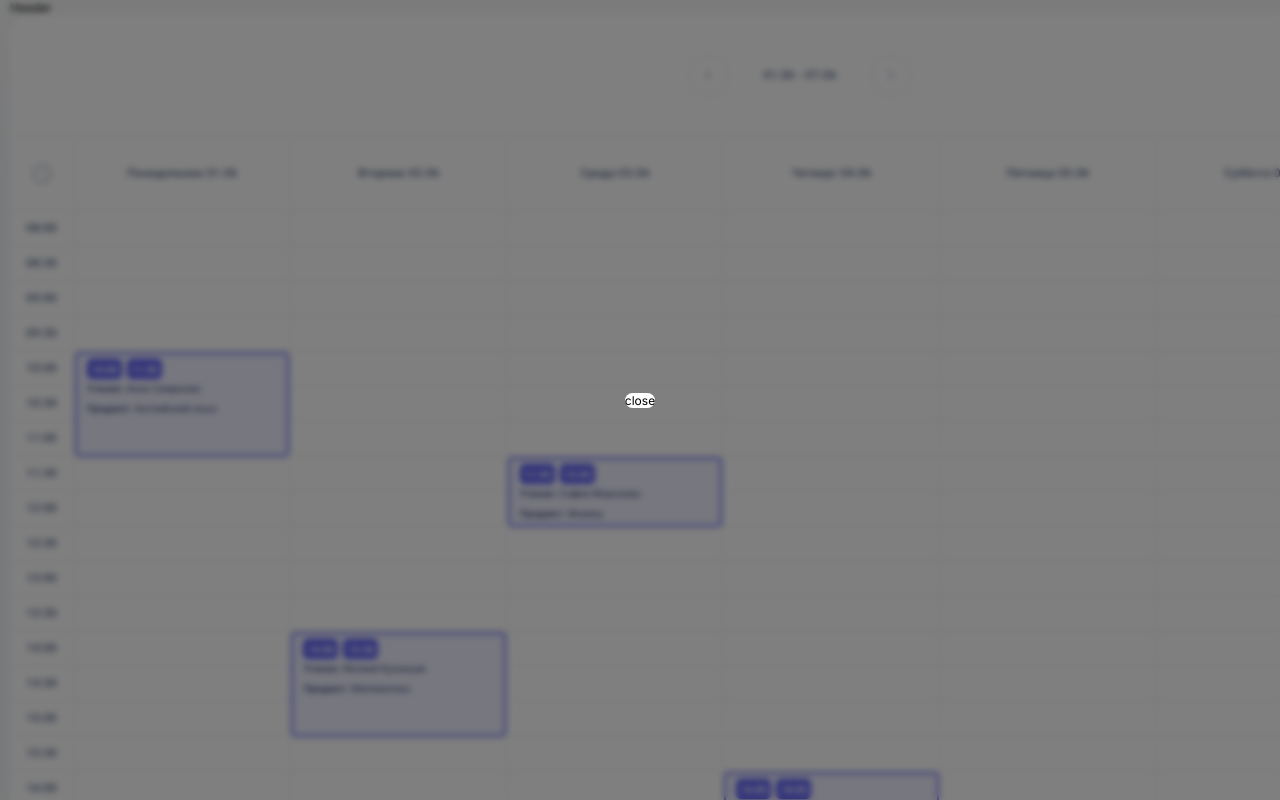
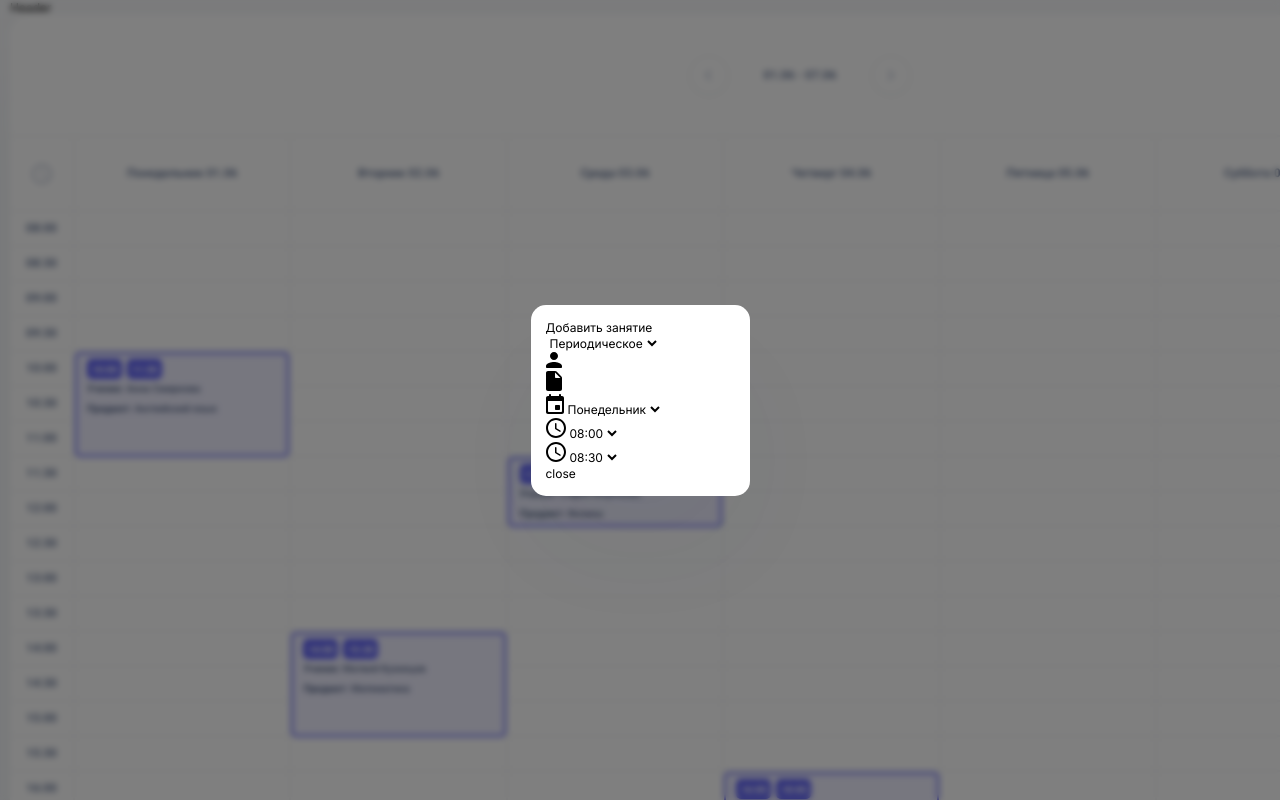
Before and after one commit to ComShep/coach-crm, a React (Vite) app: page /dashboard in a window 1280 px wide. Both pictures are taken after a click on the element 183 px from the left and 227 px from the top of the page. Shown: the top 800 px of the page. Built offline with nearby package versions, Linux system fonts and the light colour scheme.

Commit message:
добавил вывод времени начала занятия и времени окончания заняти, добавил логику смены разового/периодического занятия

```diff
--- a/src/components/LessonForm/LessonForm.module.css
+++ b/src/components/LessonForm/LessonForm.module.css
@@ -17,5 +17,5 @@
 	background: #fff;
 	max-width: 440px;
 	border-radius: 15px;
-
+	padding: 15px;
 }
--- a/src/components/LessonForm/LessonForm.tsx
+++ b/src/components/LessonForm/LessonForm.tsx
@@ -1,21 +1,119 @@
-import { useLessonsStore } from '../../store';
-import styles from './LessonForm.module.css'
+import { useState } from "react";
+import { useLessonsStore } from "../../store";
+import styles from "./LessonForm.module.css";
+import type { Lesson } from "../../store/types";
+import { IconDate, IconSubject, IconTime, IconUser } from "../assets/icons";
+import { generateTimeSlots } from "../../utils/schedule";
 
+const timeSlots = generateTimeSlots();
 
 export const LessonForm = () => {
   const toggleModalShow = useLessonsStore((state) => state.toggleModalShow);
   const setModalMode = useLessonsStore((state) => state.setModalMode);
 
+  const [lessonFormValue, setLessonFormValue] = useState<Lesson>({
+    id: "",
+    studentName: "",
+    subject: "",
+    dayOfWeek: 0,
+    startTime: "",
+    endTime: "",
+    type: "recurring",
+    singleDate: "",
+  });
+
   const handleClickClose = () => {
     toggleModalShow();
-		setModalMode('close')
-	}
+    setModalMode("close");
+  };
+
+  const handleChange = (
+    event: React.ChangeEvent<HTMLInputElement | HTMLSelectElement>,
+    inputName: keyof Lesson,
+  ) => {
+    const inputValue =
+      inputName === "dayOfWeek"
+        ? Number(event.target.value)
+        : event.target.value;
+    setLessonFormValue({ ...lessonFormValue, [inputName]: inputValue });
+  };
 
   return (
     <div className={styles.modal}>
       <div className={styles.modalContainer}>
+        <div className={styles.modalHeader}>
+          <h2>Добавить занятие</h2>
+          <select
+            value={lessonFormValue.type}
+            onChange={(event) => handleChange(event, "type")}
+          >
+            <option value="recurring">Периодическое</option>
+            <option value="single">Разовое</option>
+          </select>
+        </div>
+        <div className={styles.inputBlock}>
+          <IconUser />
+          <input
+            value={lessonFormValue.studentName}
+            onChange={(event) => handleChange(event, "studentName")}
+          />
+        </div>
+        <div className={styles.inputBlock}>
+          <IconSubject />
+          <input
+            value={lessonFormValue.subject}
+            onChange={(event) => handleChange(event, "subject")}
+          />
+        </div>
+        { lessonFormValue.type === 'recurring' && <div className={styles.inputBlock}>
+          <IconDate />
+          <select
+            value={lessonFormValue.dayOfWeek}
+            onChange={(event) => handleChange(event, "dayOfWeek")}
+          >
+            <option value="0">Понедельник</option>
+            <option value="1">Вторник</option>
+            <option value="2">Среда</option>
+            <option value="3">Четверг</option>
+            <option value="4">Пятница</option>
+            <option value="5">Суббота</option>
+            <option value="6">Воскресенье</option>
+          </select>
+        </div>}
+        { lessonFormValue.type !== 'recurring' &&
+          <div className={styles.inputBlock}>
+            <IconDate />
+            <input
+              type="date"
+              value={lessonFormValue.singleDate}
+              onChange={(event) => handleChange(event, "singleDate")}
+            />
+          </div>
+        }
+        <div className={styles.inputBlock}>
+          <IconTime />
+          <select
+            value={lessonFormValue.startTime}
+            onChange={(event) => handleChange(event, "startTime")}
+          >
+            {timeSlots.slice(0, -1).map((timeSlot) => {
+              return <option value={timeSlot}>{timeSlot}</option>;
+            })}
+          </select>
+        </div>
+        <div className={styles.inputBlock}>
+          <IconTime />
+          <select
+            value={lessonFormValue.endTime}
+            onChange={(event) => handleChange(event, "endTime")}
+          >
+            {timeSlots.slice(1).map((timeSlot) => {
+              return <option value={timeSlot}>{timeSlot}</option>;
+            })}
+          </select>
+        </div>
         <div onClick={() => handleClickClose()}>close</div>
       </div>
     </div>
-	)
-}
+  );
+};
--- a/src/components/assets/icons.tsx
+++ b/src/components/assets/icons.tsx
@@ -115,16 +115,16 @@ export const IconTime = () => {
 export const IconSubject = () => {
   return (
     <svg
-      width="18"
-      height="18"
-      viewBox="0 0 18 18"
+      width="16"
+      height="20"
+      viewBox="0 0 16 20"
       fill="none"
       xmlns="http://www.w3.org/2000/svg"
     >
       <path
         fillRule="evenodd"
         clipRule="evenodd"
-        d="M0 14.4625V17.5025C0 17.7825 0.22 18.0025 0.5 18.0025H3.54C3.67 18.0025 3.8 17.9525 3.89 17.8525L14.81 6.94249L11.06 3.19249L0.15 14.1025C0.05 14.2025 0 14.3225 0 14.4625ZM17.71 4.04249C18.1 3.65249 18.1 3.02249 17.71 2.63249L15.37 0.292486C15.1832 0.105233 14.9295 0 14.665 0C14.4005 0 14.1468 0.105233 13.96 0.292486L12.13 2.12249L15.88 5.87249L17.71 4.04249Z"
+        d="M2 0C0.9 0 0.01 0.9 0.01 2L0 18C0 19.1 0.89 20 1.99 20H14C15.1 20 16 19.1 16 18V6.83C16 6.3 15.79 5.79 15.41 5.42L10.58 0.59C10.21 0.21 9.7 0 9.17 0H2ZM9 6V1.5L14.5 7H10C9.45 7 9 6.55 9 6Z"
         fill="currentColor"
       />
     </svg>
```
Lines whose indentation alone changed are shown as unchanged.
